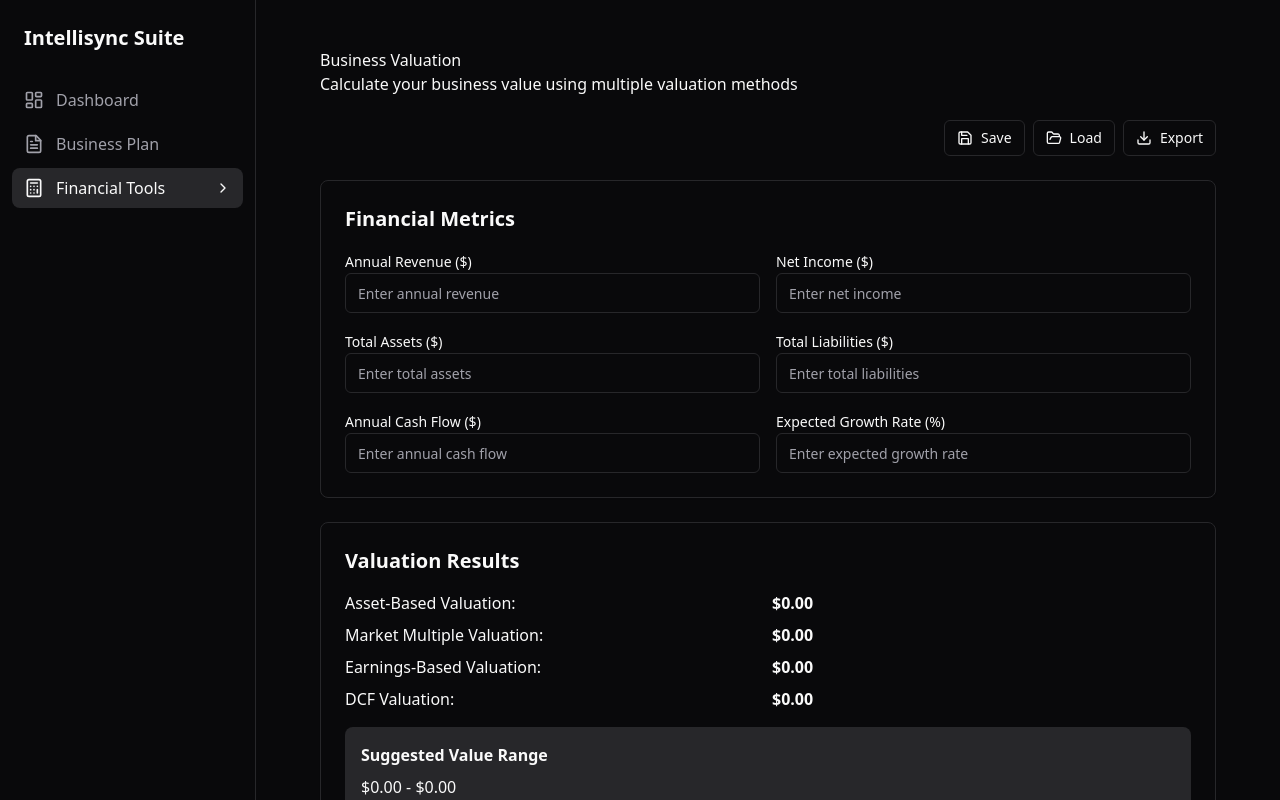
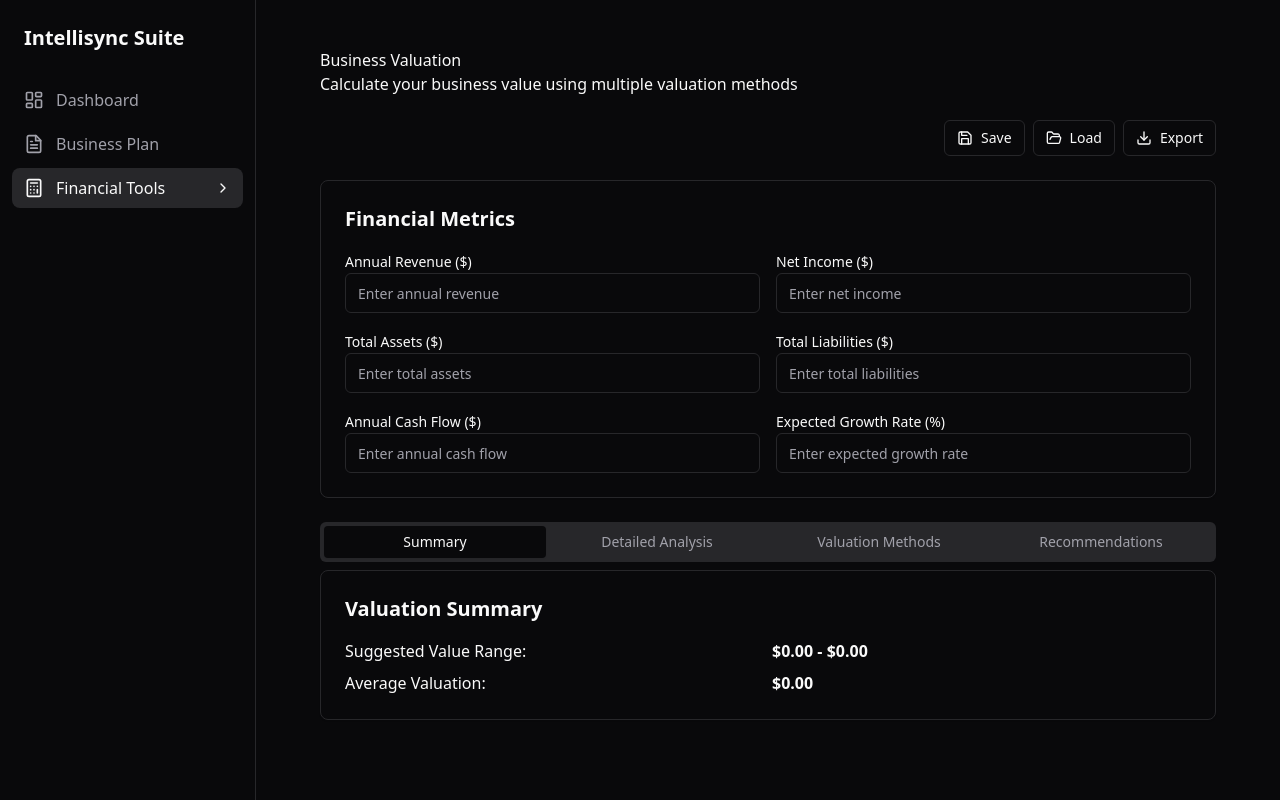
Before and after one commit to Intellisync-Solutions/Business-One, a React (Vite) app: page /calculators/business-valuation in a window 1280 px wide. Built offline with nearby package versions, Linux system fonts and the light colour scheme.

Commit message:
feat: enhance business valuation calculator UX with tabbed interface
- Add tabbed interface with Summary, Details, Methods, and Recommendations
- Add detailed explanations for each valuation method
- Include key value drivers and considerations
- Improve information organization and readability

```diff
--- a/src/components/calculators/BusinessValuationCalculator.tsx
+++ b/src/components/calculators/BusinessValuationCalculator.tsx
@@ -2,7 +2,6 @@
 import { Card } from "@/components/ui/card"
 import { Input } from "@/components/ui/input"
 import { Label } from "@/components/ui/label"
-import { Button } from "@/components/ui/button"
 import { Tabs, TabsContent, TabsList, TabsTrigger } from "@/components/ui/tabs"
 import { ExportButton } from "@/components/common/ExportButton"
 import { SaveLoadState } from "@/components/common/SaveLoadState"
@@ -174,8 +173,37 @@
         </div>
       </Card>
 
+      <Tabs defaultValue="summary" className="w-full">
+        <TabsList className="grid w-full grid-cols-4">
+          <TabsTrigger value="summary">Summary</TabsTrigger>
+          <TabsTrigger value="details">Detailed Analysis</TabsTrigger>
+          <TabsTrigger value="methods">Valuation Methods</TabsTrigger>
+          <TabsTrigger value="recommendations">Recommendations</TabsTrigger>
+        </TabsList>
+
+        <TabsContent value="summary">
           <Card className="p-6">
-        <h3 className="text-xl font-semibold mb-4">Valuation Results</h3>
+            <h3 className="text-xl font-semibold mb-4">Valuation Summary</h3>
+            <div className="space-y-4">
+              <div className="grid grid-cols-2 gap-2">
+                <span>Suggested Value Range:</span>
+                <span className="font-semibold">
+                  ${Math.min(valuations.assetBased, valuations.market, valuations.earnings, valuations.dcf).toFixed(2)} -
+                  ${Math.max(valuations.assetBased, valuations.market, valuations.earnings, valuations.dcf).toFixed(2)}
+                </span>
+
+                <span>Average Valuation:</span>
+                <span className="font-semibold">
+                  ${((valuations.assetBased + valuations.market + valuations.earnings + valuations.dcf) / 4).toFixed(2)}
+                </span>
+              </div>
+            </div>
+          </Card>
+        </TabsContent>
+
+        <TabsContent value="details">
+          <Card className="p-6">
+            <h3 className="text-xl font-semibold mb-4">Detailed Valuation Results</h3>
             <div className="space-y-4">
               <div className="grid grid-cols-2 gap-2">
                 <span>Asset-Based Valuation:</span>
@@ -190,18 +218,83 @@
                 <span>DCF Valuation:</span>
                 <span className="font-semibold">${valuations.dcf.toFixed(2)}</span>
               </div>
+            </div>
+          </Card>
+        </TabsContent>
 
-          <div className="mt-6 p-4 bg-secondary rounded-lg">
-            <h4 className="font-semibold mb-2">Suggested Value Range</h4>
-            <p>${Math.min(valuations.assetBased, valuations.market, valuations.earnings, valuations.dcf).toFixed(2)} -
-               ${Math.max(valuations.assetBased, valuations.market, valuations.earnings, valuations.dcf).toFixed(2)}</p>
-            <p className="text-sm text-muted-foreground mt-2">
-              This range represents different valuation methods. The actual value may vary based on industry specifics,
-              market conditions, and other factors.
+        <TabsContent value="methods">
+          <Card className="p-6">
+            <h3 className="text-xl font-semibold mb-4">Valuation Methods Explained</h3>
+            <div className="space-y-4">
+              <div>
+                <h4 className="font-semibold">Asset-Based Valuation</h4>
+                <p className="text-sm text-muted-foreground">
+                  Calculates business value based on total assets minus total liabilities.
+                  Best suited for asset-heavy businesses.
+                </p>
+              </div>
+
+              <div>
+                <h4 className="font-semibold">Market Multiple Valuation</h4>
+                <p className="text-sm text-muted-foreground">
+                  Uses industry revenue multiples to estimate value.
+                  Current multiple used: 2.0x revenue.
+                </p>
+              </div>
+
+              <div>
+                <h4 className="font-semibold">Earnings-Based Valuation</h4>
+                <p className="text-sm text-muted-foreground">
+                  Based on price-to-earnings (P/E) ratio.
+                  Current P/E ratio used: 15x earnings.
+                </p>
+              </div>
+
+              <div>
+                <h4 className="font-semibold">Discounted Cash Flow (DCF)</h4>
+                <p className="text-sm text-muted-foreground">
+                  Projects future cash flows and discounts them to present value.
+                  Uses 10% discount rate and {metrics.growthRate}% growth rate.
                 </p>
               </div>
             </div>
           </Card>
+        </TabsContent>
+
+        <TabsContent value="recommendations">
+          <Card className="p-6">
+            <h3 className="text-xl font-semibold mb-4">Recommendations</h3>
+            <div className="space-y-4">
+              <div className="p-4 bg-secondary rounded-lg">
+                <h4 className="font-semibold mb-2">Valuation Analysis</h4>
+                <p className="text-sm text-muted-foreground">
+                  Based on the multiple valuation methods, we recommend considering a value range of
+                  ${Math.min(valuations.assetBased, valuations.market, valuations.earnings, valuations.dcf).toFixed(2)} to
+                  ${Math.max(valuations.assetBased, valuations.market, valuations.earnings, valuations.dcf).toFixed(2)}.
+                </p>
+              </div>
+
+              <div className="p-4 bg-secondary rounded-lg">
+                <h4 className="font-semibold mb-2">Key Value Drivers</h4>
+                <ul className="list-disc list-inside text-sm text-muted-foreground space-y-2">
+                  <li>Strong cash flow generation: ${metrics.cashFlow.toFixed(2)} annually</li>
+                  <li>Projected growth rate: {metrics.growthRate}%</li>
+                  <li>Net asset value: ${(metrics.assets - metrics.liabilities).toFixed(2)}</li>
+                  <li>Annual revenue: ${metrics.revenue.toFixed(2)}</li>
+                </ul>
+              </div>
+
+              <div className="p-4 bg-secondary rounded-lg">
+                <h4 className="font-semibold mb-2">Considerations</h4>
+                <p className="text-sm text-muted-foreground">
+                  The final valuation should consider industry conditions, market sentiment, and company-specific factors.
+                  Consider seeking professional advice for a more detailed analysis.
+                </p>
+              </div>
+            </div>
+          </Card>
+        </TabsContent>
+      </Tabs>
     </div>
   )
 }
```
Lines whose indentation alone changed are shown as unchanged.
